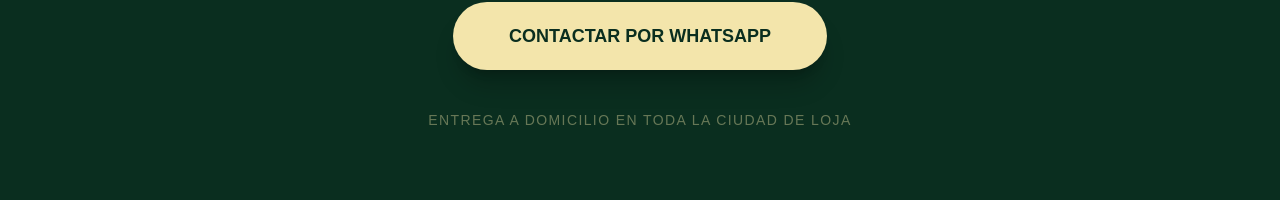
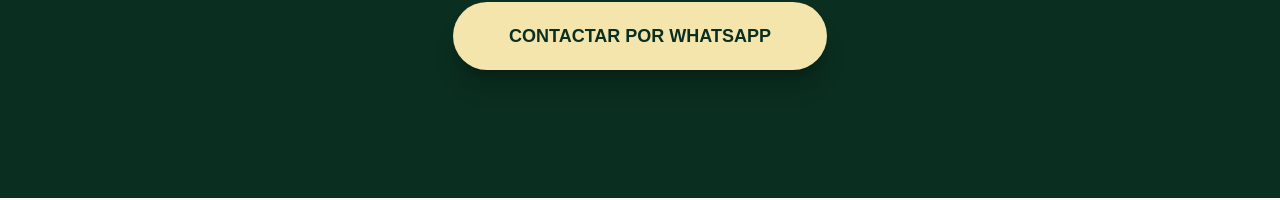
Before and after one commit to paalvarador/casamadre, a Next.js app: page / in a window 1280 px wide. Shown: the part 5015-5215 px from the top of the page. Built offline with nearby package versions, Linux system fonts and the light colour scheme.

Commit message:
feat: Quitando la parte que dice entrega en toda la ciudad de Loja

```diff
--- a/app/page.tsx
+++ b/app/page.tsx
@@ -190,9 +190,6 @@
           >
             CONTACTAR POR WHATSAPP
           </a>
-          <p className="text-[#f3e5ab]/40 mt-10 text-sm tracking-widest uppercase">
-            Entrega a domicilio en toda la ciudad de Loja
-          </p>
         </div>
       </section>
 
```
